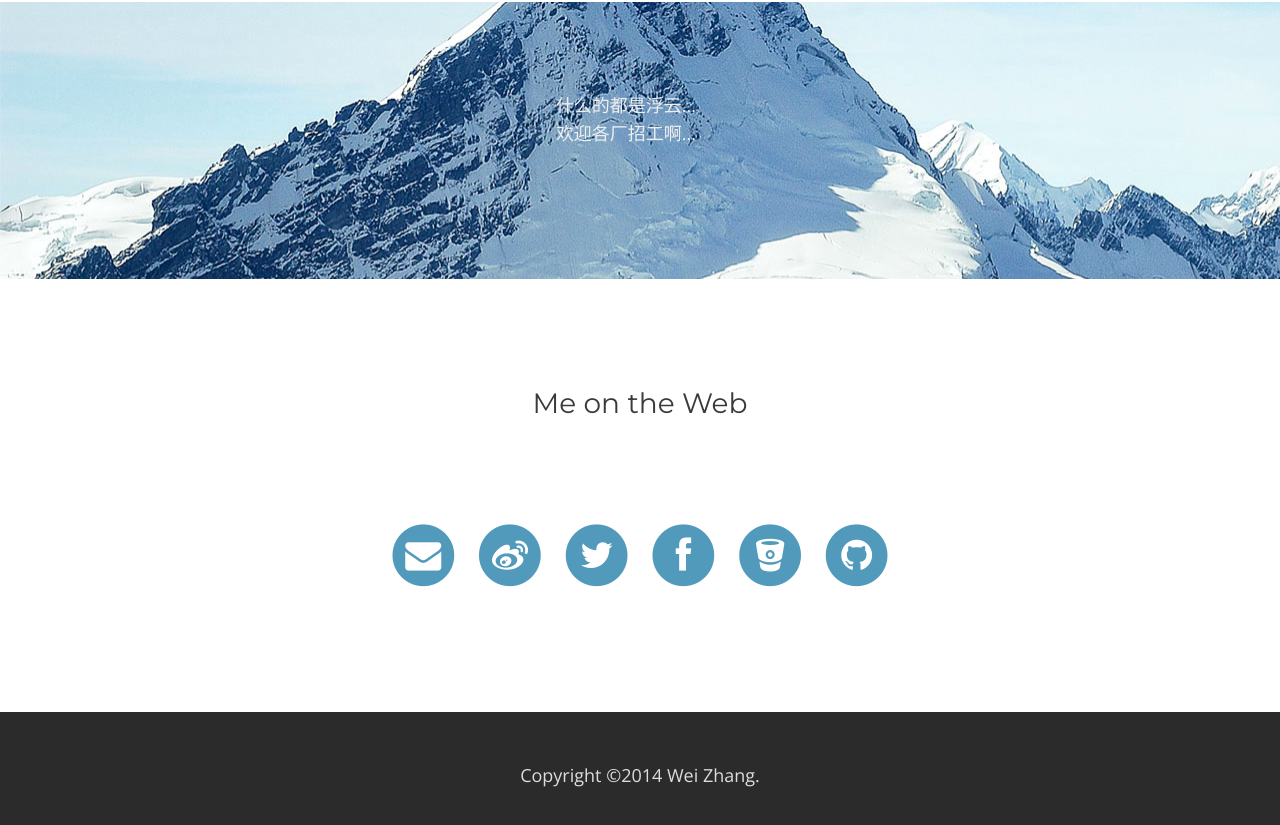
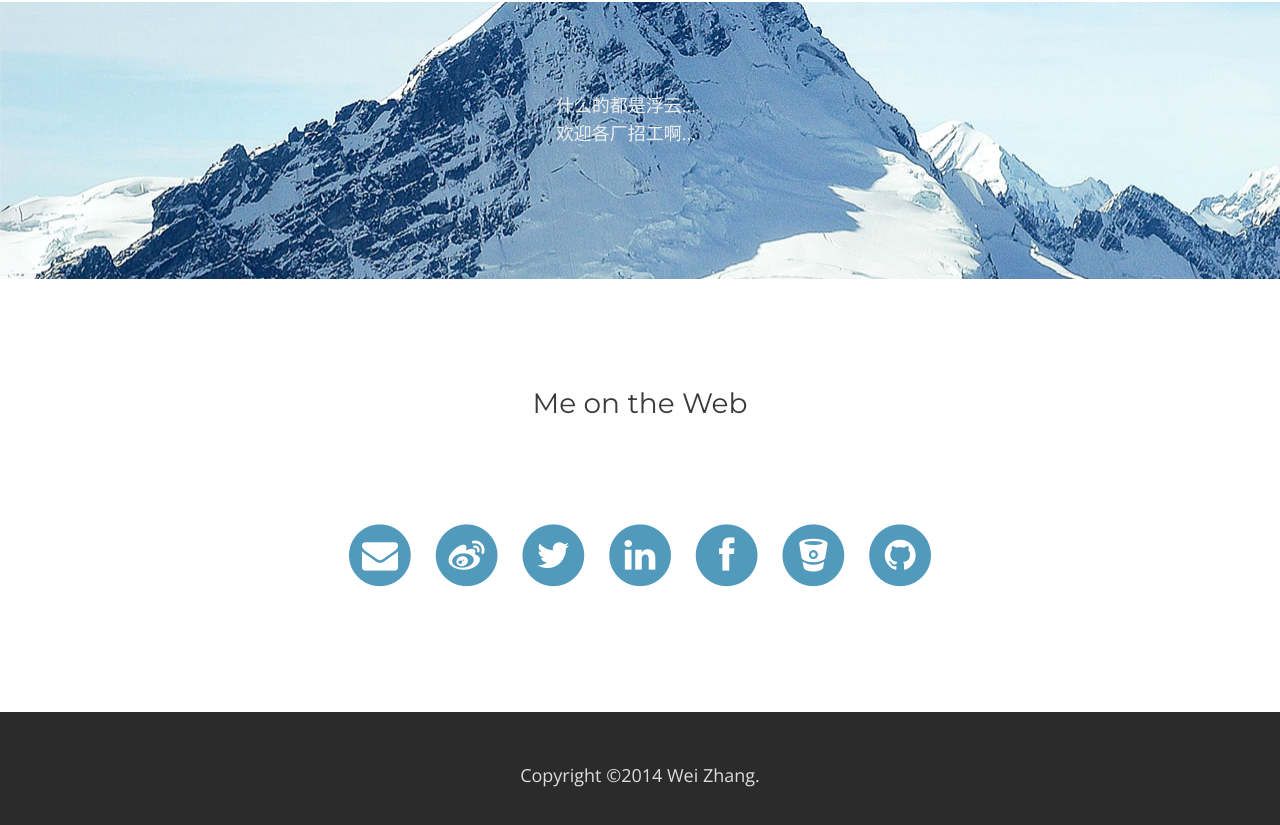
Before and after one commit to thezhangwei/thezhangwei.github.io, a plain HTML site: page index.html in a window 1280 px wide. Shown: the part 3814-4639 px from the top of the page. Drawn offline with nearby package versions, Linux system fonts and the light colour scheme.

Commit message:
Add linkedin button

```diff
--- a/index.html
+++ b/index.html
@@ -273,6 +273,13 @@
 						</span></a>
 						</li>
 
+            <li><a href="https://www.linkedin.com/profile/view?id=69200227" target="_blank">
+						<span class="fa-stack fa-2x">
+							<i class="fa fa-circle fa-stack-2x"></i>
+							<i class="fa fa-linkedin fa-stack-1x fa-inverse"></i>
+						</span></a>
+						</li>
+
 						<li><a href="https://www.facebook.com/thezhangwei" target="_blank">
 						<span class="fa-stack fa-2x">
 							<i class="fa fa-circle fa-stack-2x"></i>
```
